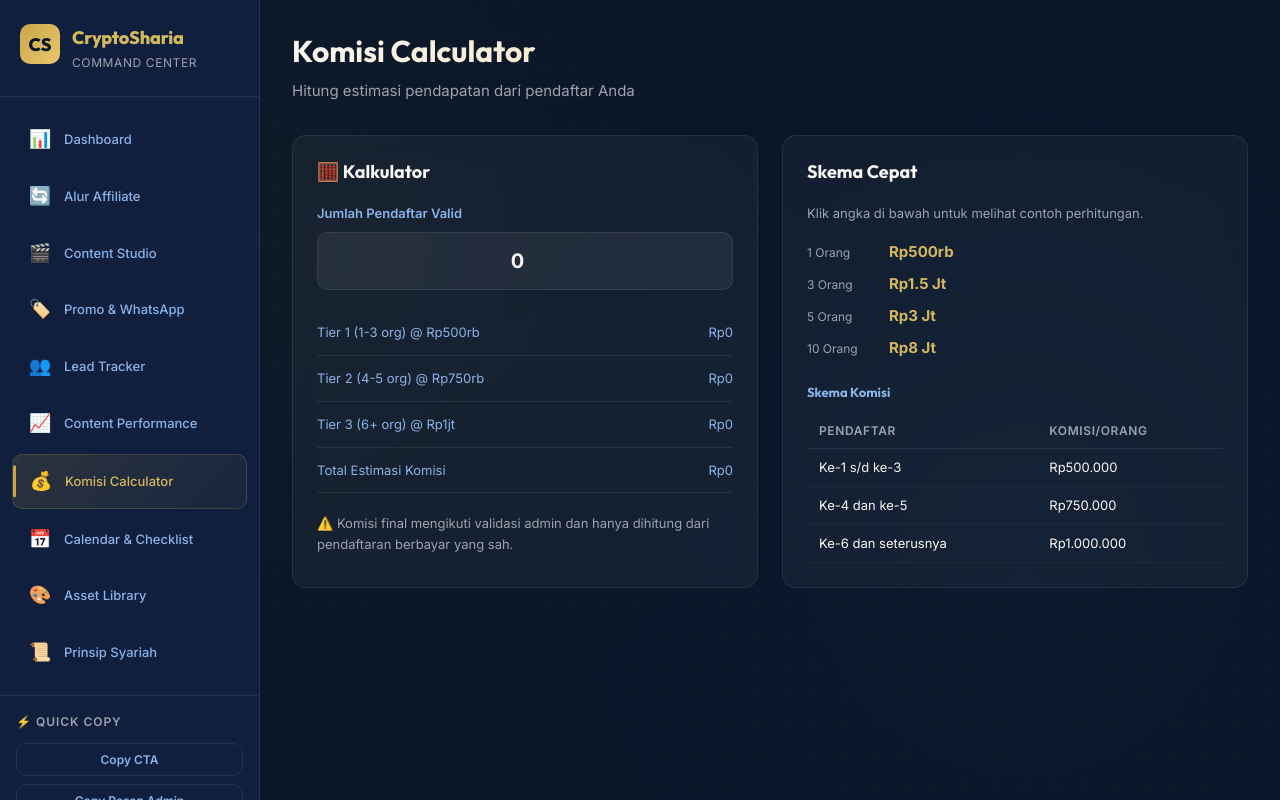
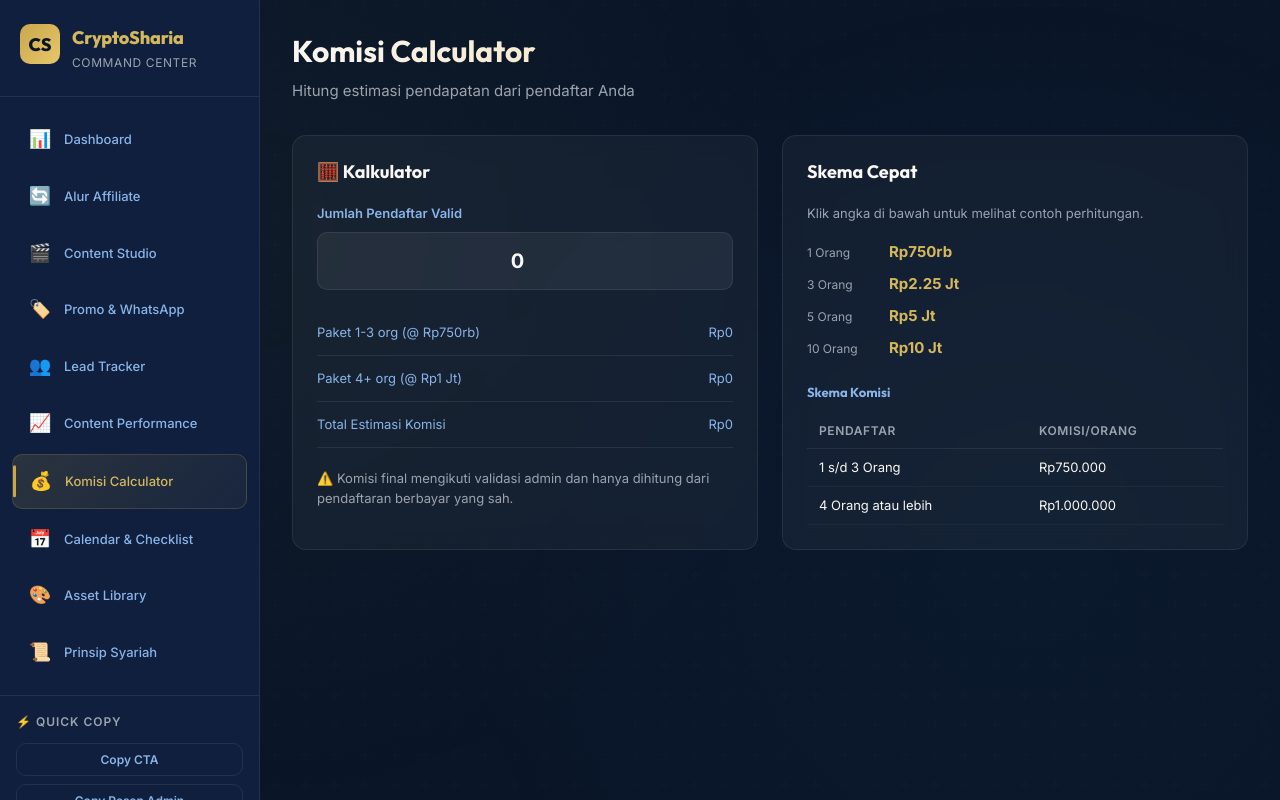
Before and after one commit to naufalnab/portofolio, a PHP site: page /affiliate/index.php in a window 1280 px wide, after a click that opens the changed part. Run offline with PHP 8.4, Linux system fonts and the light colour scheme; the visitor is signed in with stand-in values (Sample User, id 1); data that the repository does not hold is empty.

Commit message:
Update commission calculator and display to flat tiering

```diff
--- a/affiliate/assets/js/script.js
+++ b/affiliate/assets/js/script.js
@@ -673,25 +673,22 @@ const App = {
     // ==================== KOMISI ====================
     calculateKomisi() {
         let n = parseInt(document.getElementById('komisiInput').value) || 0;
-        let t1 = 0, t2 = 0, t3 = 0, total = 0;
+        let t1 = 0, t2 = 0, total = 0;
 
         if (n > 0) {
-            let c1 = Math.min(n, 3);
-            t1 = c1 * 500000;
-            if (n > 3) {
-                let c2 = Math.min(n - 3, 2);
-                t2 = c2 * 750000;
+            if (n < 4) {
+                t1 = n * 750000;
+                total = t1;
+            } else {
+                t2 = n * 1000000;
+                total = t2;
             }
-            if (n > 5) {
-                let c3 = n - 5;
-                t3 = c3 * 1000000;
-            }
-            total = t1 + t2 + t3;
         }
 
         document.getElementById('komisi1').textContent = 'Rp' + t1.toLocaleString('id-ID');
         document.getElementById('komisi2').textContent = 'Rp' + t2.toLocaleString('id-ID');
-        document.getElementById('komisi3').textContent = 'Rp' + t3.toLocaleString('id-ID');
+        const k3 = document.getElementById('komisi3');
+        if (k3) k3.textContent = 'Rp0';
         document.getElementById('komisiTotal').textContent = 'Rp' + total.toLocaleString('id-ID');
     },
 
--- a/affiliate/index.php
+++ b/affiliate/index.php
@@ -748,16 +748,12 @@ include __DIR__ . '/includes/sidebar.php';
           </div>
           <div class="komisi-breakdown" id="komisiBreakdown">
             <div class="komisi-row">
-              <span>Tier 1 (1-3 org) @ Rp500rb</span>
+              <span>Paket 1-3 org (@ Rp750rb)</span>
               <span id="komisi1">Rp0</span>
             </div>
             <div class="komisi-row">
-              <span>Tier 2 (4-5 org) @ Rp750rb</span>
+              <span>Paket 4+ org (@ Rp1 Jt)</span>
               <span id="komisi2">Rp0</span>
-            </div>
-            <div class="komisi-row">
-              <span>Tier 3 (6+ org) @ Rp1jt</span>
-              <span id="komisi3">Rp0</span>
             </div>
             <div class="komisi-row komisi-total-row">
               <span>Total Estimasi Komisi</span>
@@ -774,16 +770,16 @@ include __DIR__ . '/includes/sidebar.php';
 
           <div class="ab-stats" style="margin-bottom: var(--space-4);">
             <div class="ab-stat" style="cursor: pointer;" onclick="App.setKomisiExample(1)">
-              <span class="ab-stat-label">1 Orang</span><strong class="text-gold">Rp500rb</strong>
+              <span class="ab-stat-label">1 Orang</span><strong class="text-gold">Rp750rb</strong>
             </div>
             <div class="ab-stat" style="cursor: pointer;" onclick="App.setKomisiExample(3)">
-              <span class="ab-stat-label">3 Orang</span><strong class="text-gold">Rp1.5 Jt</strong>
+              <span class="ab-stat-label">3 Orang</span><strong class="text-gold">Rp2.25 Jt</strong>
             </div>
             <div class="ab-stat" style="cursor: pointer;" onclick="App.setKomisiExample(5)">
-              <span class="ab-stat-label">5 Orang</span><strong class="text-gold">Rp3 Jt</strong>
+              <span class="ab-stat-label">5 Orang</span><strong class="text-gold">Rp5 Jt</strong>
             </div>
             <div class="ab-stat" style="cursor: pointer;" onclick="App.setKomisiExample(10)">
-              <span class="ab-stat-label">10 Orang</span><strong class="text-gold">Rp8 Jt</strong>
+              <span class="ab-stat-label">10 Orang</span><strong class="text-gold">Rp10 Jt</strong>
             </div>
           </div>
 
@@ -798,15 +794,11 @@ include __DIR__ . '/includes/sidebar.php';
               </thead>
               <tbody>
                 <tr>
-                  <td>Ke-1 s/d ke-3</td>
-                  <td>Rp500.000</td>
-                </tr>
-                <tr>
-                  <td>Ke-4 dan ke-5</td>
+                  <td>1 s/d 3 Orang</td>
                   <td>Rp750.000</td>
                 </tr>
                 <tr>
-                  <td>Ke-6 dan seterusnya</td>
+                  <td>4 Orang atau lebih</td>
                   <td>Rp1.000.000</td>
                 </tr>
               </tbody>
```
